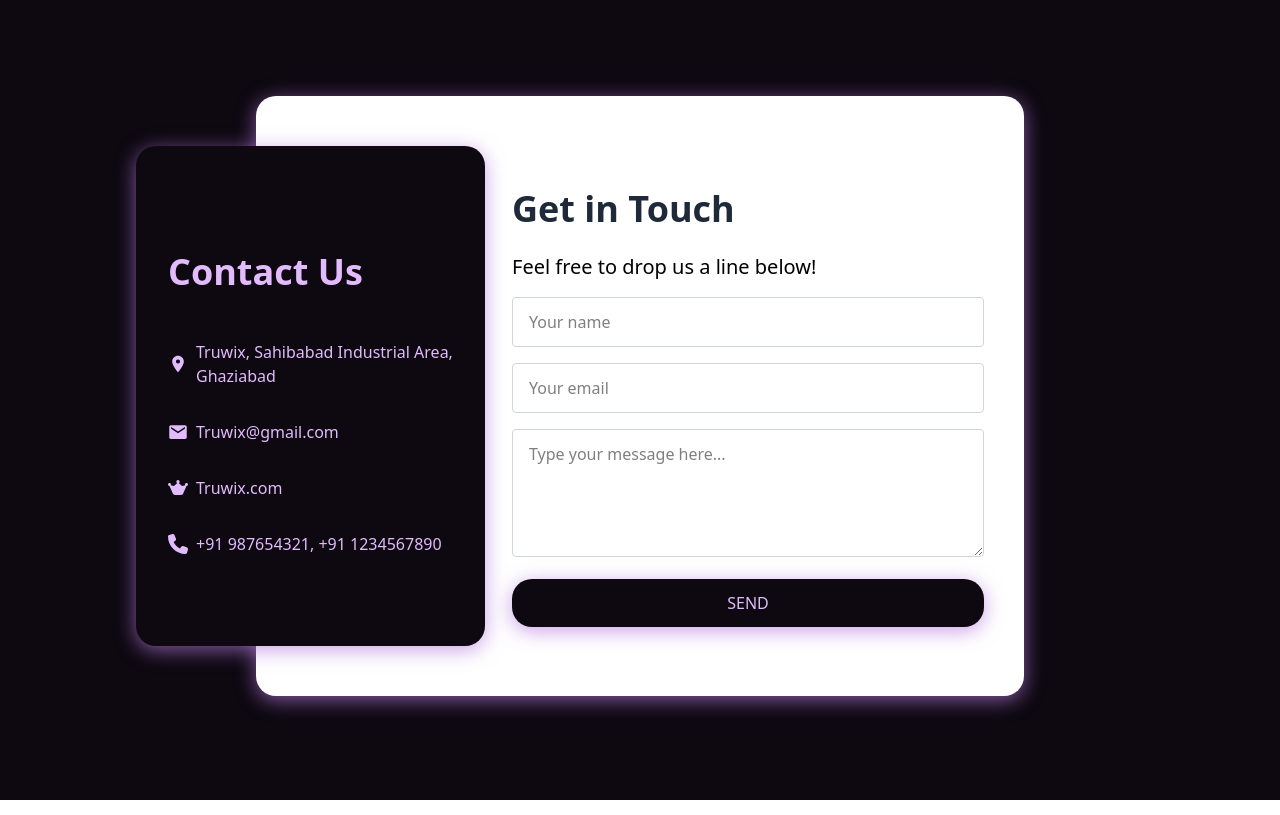
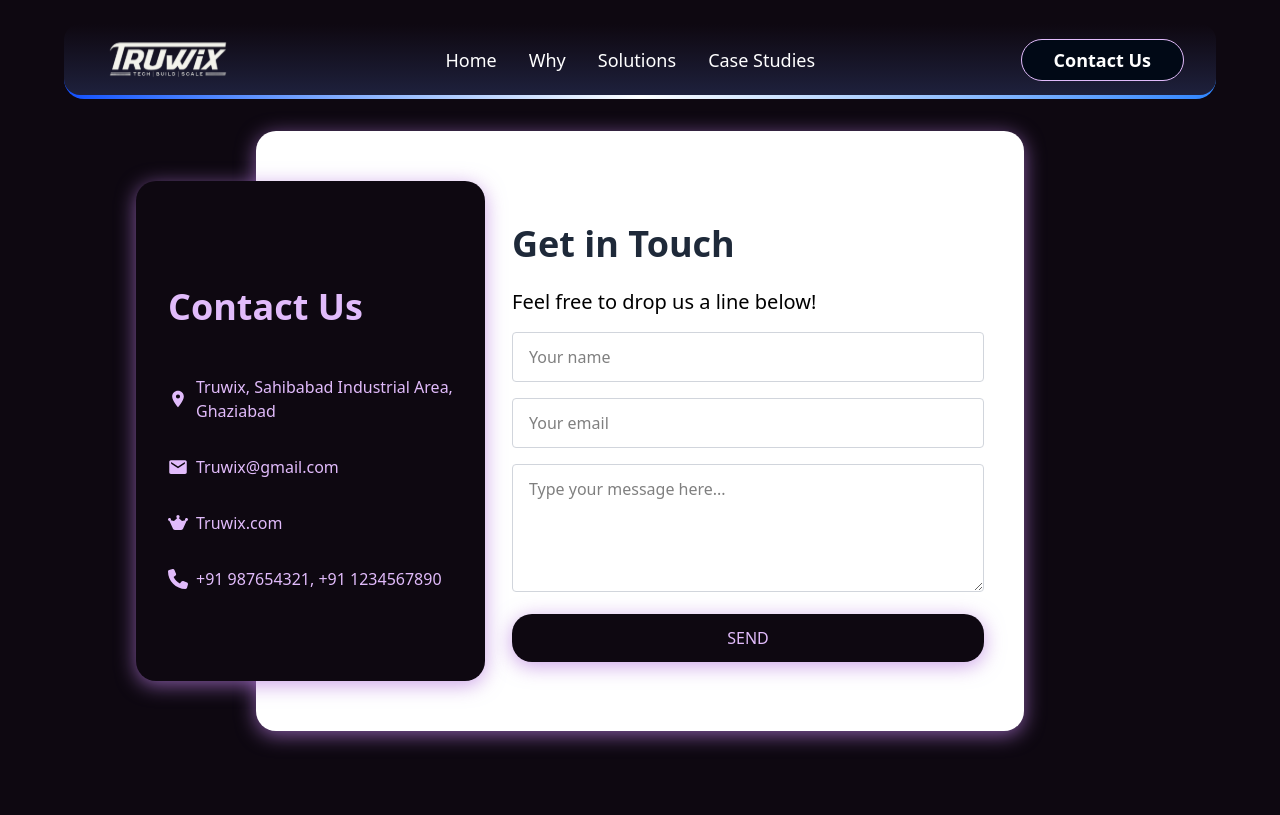
Before and after one commit to CsDeveloperLead/TruwixFinal, a React (Vite) app: page /contact in a window 1280 px wide. Built offline with nearby package versions, Linux system fonts and the light colour scheme.

Commit message:
Conatact page Done

```diff
--- a/src/Pages/Contact.jsx
+++ b/src/Pages/Contact.jsx
@@ -7,13 +7,15 @@ import { FaPhone } from "react-icons/fa6";
 import { AiFillInstagram } from "react-icons/ai";
 import { FaTwitter } from "react-icons/fa";
 import { SiLinkedin } from "react-icons/si";
+import NavBar from "../Components/Navbar";
 
 const Contact = () => {
   return (
-    <div className="flex flex-col md:flex-row justify-center items-center min-h-screen gap-10  bg-[#0e0811]"  style={{
-        boxShadow: "0 4px 20px rgba(181, 122, 221, 0.7)", // Purple shadow
-        borderRadius: "0px",
-      }}>
+    <div className="bg-[#0e0811] w-full flex flex-col items-center">
+      <div className="w-full pt-6 relative z-50">
+        <NavBar />
+      </div>
+      <div className="w-full flex flex-col md:flex-row justify-center items-center pt-10 pb-20 gap-10  bg-[#0e0811] ">
         {/* Contact Information Section (Mobile View) */}
         <div className="bg-[#0e0811] w-[90%]  rounded-xl flex md:hidden shadow-2xl text-[#E1BBFB] flex-col gap-4 justify-center px-8 h-[250px] relative z-20">
           <h2 className="text-2xl font-semibold">Contact Us</h2>
@@ -39,7 +41,7 @@ const Contact = () => {
             <span className="mr-2">
               <FaPhone size={16} />
             </span>{" "}
-          +91 {" "} 987654321, +91 {" "} 1234567890
+            +91 987654321, +91 1234567890
           </p>
         </div>
 
@@ -52,10 +54,13 @@ const Contact = () => {
           }}
         >
           {/* Contact Information Section (Desktop View) */}
-        <div className="bg-[#0e0811] hidden md:flex shadow-2xl text-[#E1BBFB] flex-col gap-8 justify-center px-8 h-[500px] absolute left-[-120px]"  style={{
+          <div
+            className="bg-[#0e0811] hidden md:flex shadow-2xl text-[#E1BBFB] flex-col gap-8 justify-center px-8 h-[500px] absolute left-[-120px]"
+            style={{
               boxShadow: "0 4px 20px rgba(181, 122, 221, 0.7)", // Purple shadow
               borderRadius: "20px",
-        }}>
+            }}
+          >
             <h2 className="text-4xl font-semibold my-4">Contact Us</h2>
             <p className="flex items-center">
               <span className="mr-2">
@@ -79,7 +84,7 @@ const Contact = () => {
               <span className="mr-2">
                 <FaPhone size={20} />
               </span>
-            +91 {" "} 987654321, +91 {" "} 1234567890
+              +91 987654321, +91 1234567890
             </p>
           </div>
 
@@ -123,6 +128,7 @@ const Contact = () => {
           </div>
         </div>
       </div>
+    </div>
   );
 };
 
```
Lines whose indentation alone changed are shown as unchanged.
